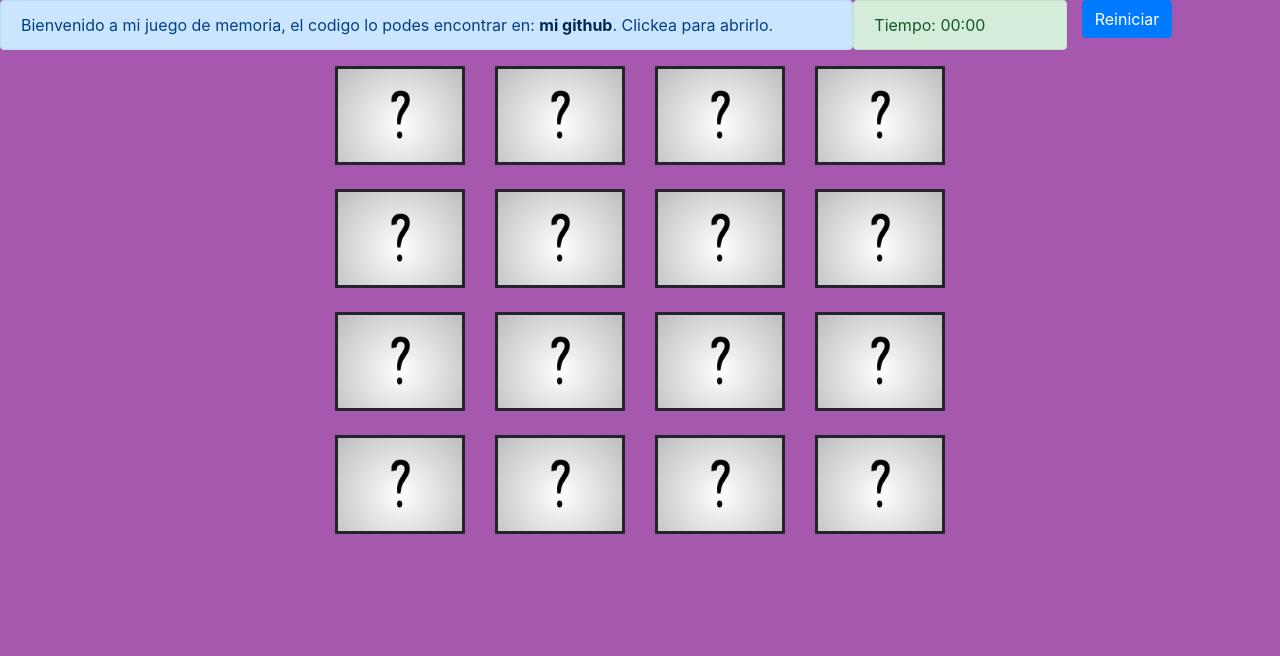
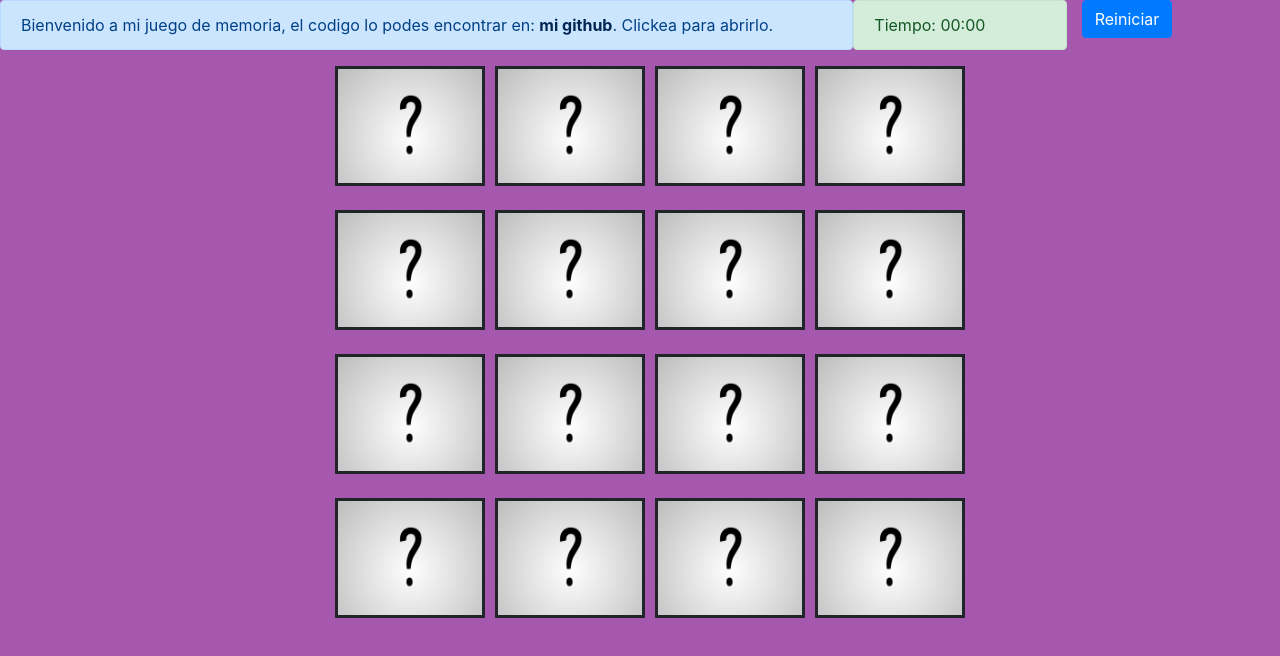
Before and after one commit to RivarolaNicolas/MemoTest, a website: page index.html in a window 1280 px wide. Drawn offline with nearby package versions, Linux system fonts and the light colour scheme.

Commit message:
Update main.css

```diff
--- a/main.css
+++ b/main.css
@@ -3,8 +3,8 @@
 } */
 
 img {
-	height: 100%;
-	width: 100%;
+	height: 120px;
+	width: 150px;
 	object-fit: fill;
 	border-style: solid;
 }
```
